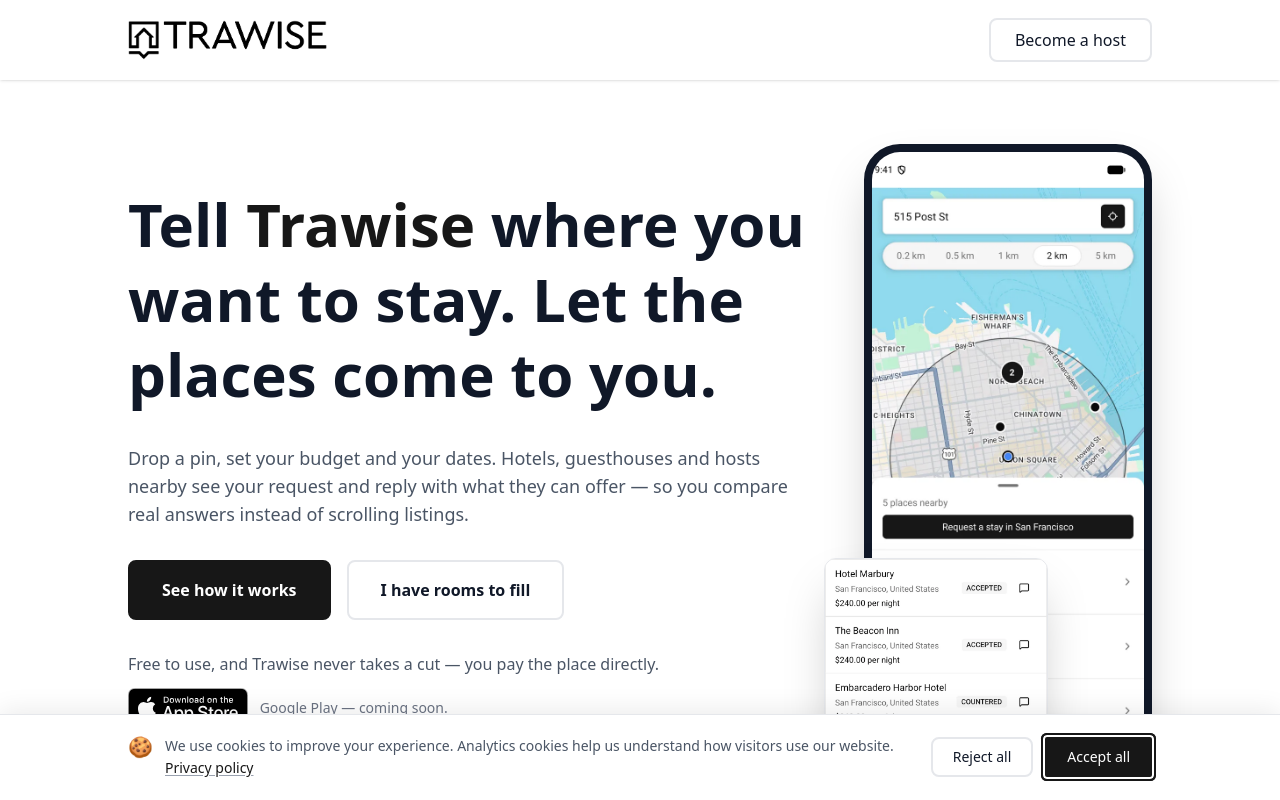
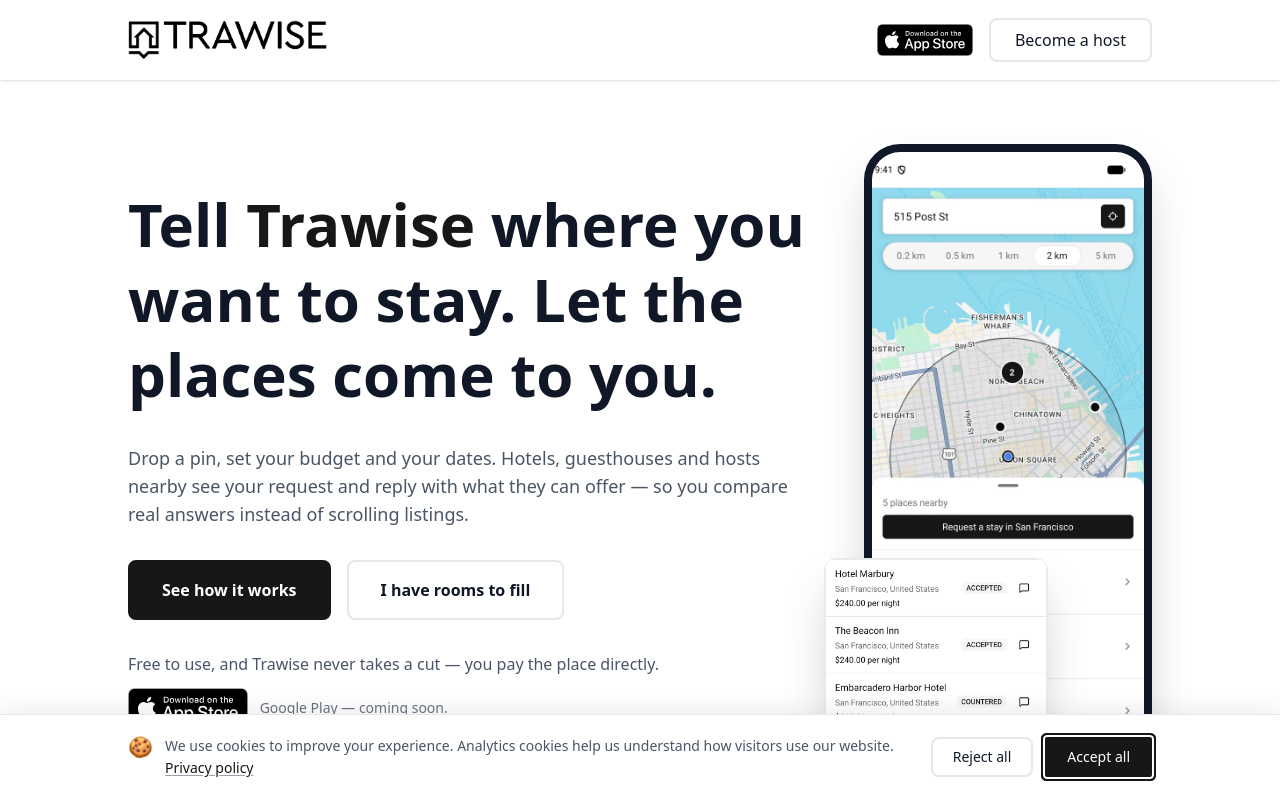
Before and after one commit to Trawise/Trawise.Landing, a React (Vite) app in the folder src/: page / in a window 1280 px wide. Shown: the top 800 px of the page. Built offline with nearby package versions, Linux system fonts and the light colour scheme.

Commit message:
Add the App Store badge to the header

```diff
--- a/src/src/components/header.tsx
+++ b/src/src/components/header.tsx
@@ -1,7 +1,7 @@
 import { useTranslation } from "react-i18next";
 
 import { LocaleLink } from "./locale-link";
-import { HOST_APP_URL, SITE_CONFIG } from "../lib/constants";
+import { APP_STORE_URL, HOST_APP_URL, SITE_CONFIG } from "../lib/constants";
 import { CONTENT_WIDTH, Container, buttonClass } from "./ui";
 
 export function Header() {
@@ -38,7 +38,29 @@
               />
             </LocaleLink>
 
-            <nav aria-label={t("navigation.primary")}>
+            <nav
+              aria-label={t("navigation.primary")}
+              className="flex items-center gap-3 sm:gap-4"
+            >
+              {/* Hidden below sm: at phone widths it would push "Become a
+                  host" into the logo, and it repeats in the hero below. */}
+              <a
+                href={APP_STORE_URL}
+                target="_blank"
+                rel="noopener noreferrer"
+                className="hidden sm:inline-flex rounded-lg focus:outline-none focus:ring-2 focus:ring-offset-2 focus:ring-brand-600"
+              >
+                <img
+                  src="/app-store-badge.svg"
+                  alt={t("hero.appStoreAlt")}
+                  width={135}
+                  height={40}
+                  loading="eager"
+                  decoding="async"
+                  className="h-8 w-auto"
+                />
+                <span className="sr-only"> ({t("opensInNewTab")})</span>
+              </a>
               <a
                 href={HOST_APP_URL}
                 target="_blank"
```
